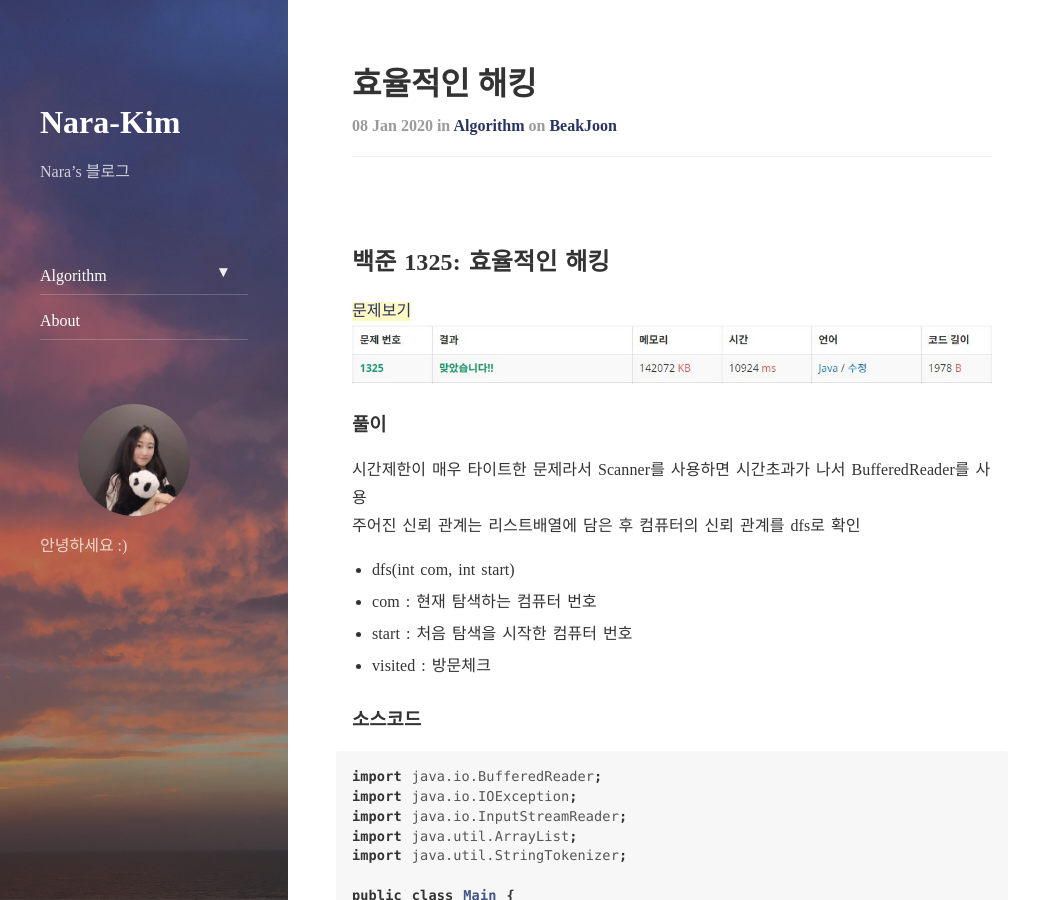
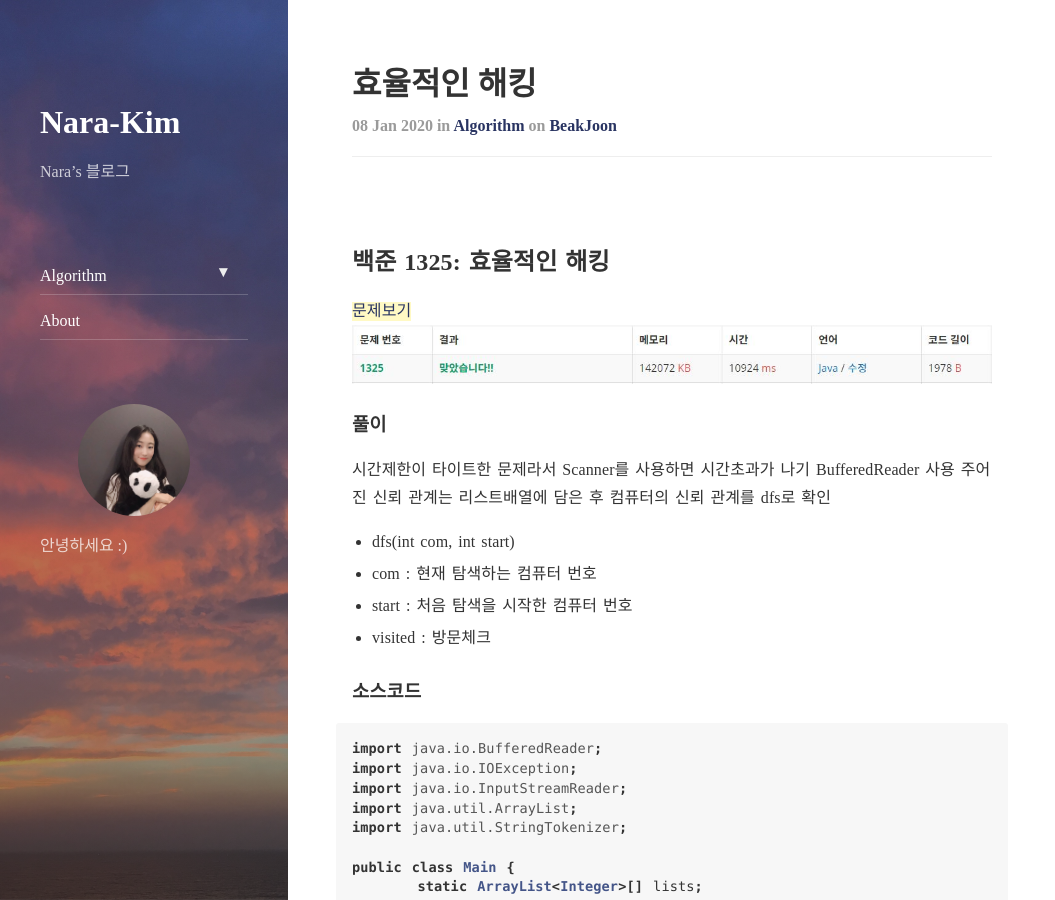
Before and after one commit to nara-kim/nara-kim.github.io, a Jekyll site: the page built from _posts/2020-01-08-algo-1325-효율적인해킹.md, in a window 1280 px wide and 900 px high. Shown: the whole window, without its empty margins (0-1055 px from the left). Built offline with Jekyll 4.4.1, drawn with Linux system fonts in a browser that asks for light colours; nearby versions of some CDN libraries; comment, search, counter and statistics services are not loaded.

Commit message:
Update 2020-01-08-algo-1325-효율적인해킹.md

```diff
--- a/_posts/2020-01-08-algo-1325-효율적인해킹.md
+++ b/_posts/2020-01-08-algo-1325-효율적인해킹.md
@@ -11,7 +11,7 @@ tags: BOJ
 ![Alt text](/assets/img/baekjoon/1325.JPG)
 
 ### 풀이
-시간제한이 매우 타이트한 문제라서 Scanner를 사용하면 시간초과가 나서 BufferedReader를 사용<br>
+시간제한이 타이트한 문제라서 Scanner를 사용하면 시간초과가 나기  BufferedReader 사용
 주어진 신뢰 관계는 리스트배열에 담은 후 컴퓨터의 신뢰 관계를 dfs로 확인
 - dfs(int com, int start)
 - com : 현재 탐색하는 컴퓨터 번호
```
